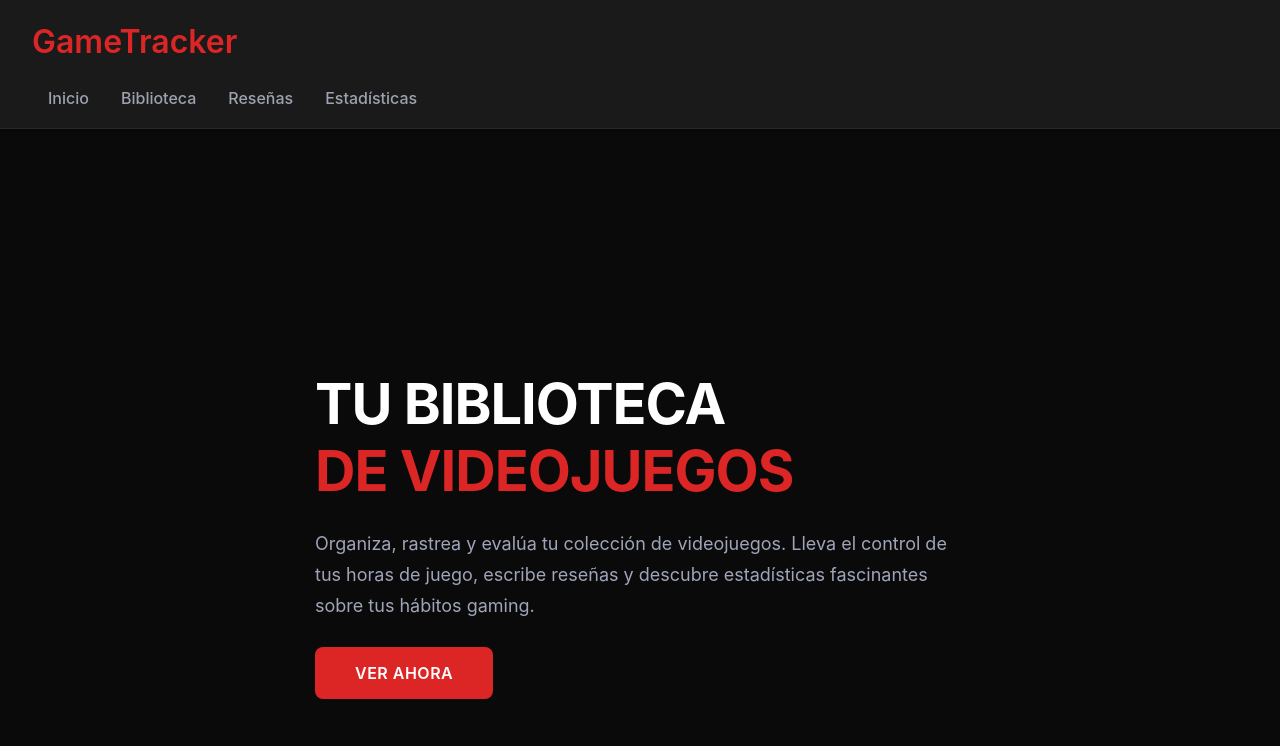
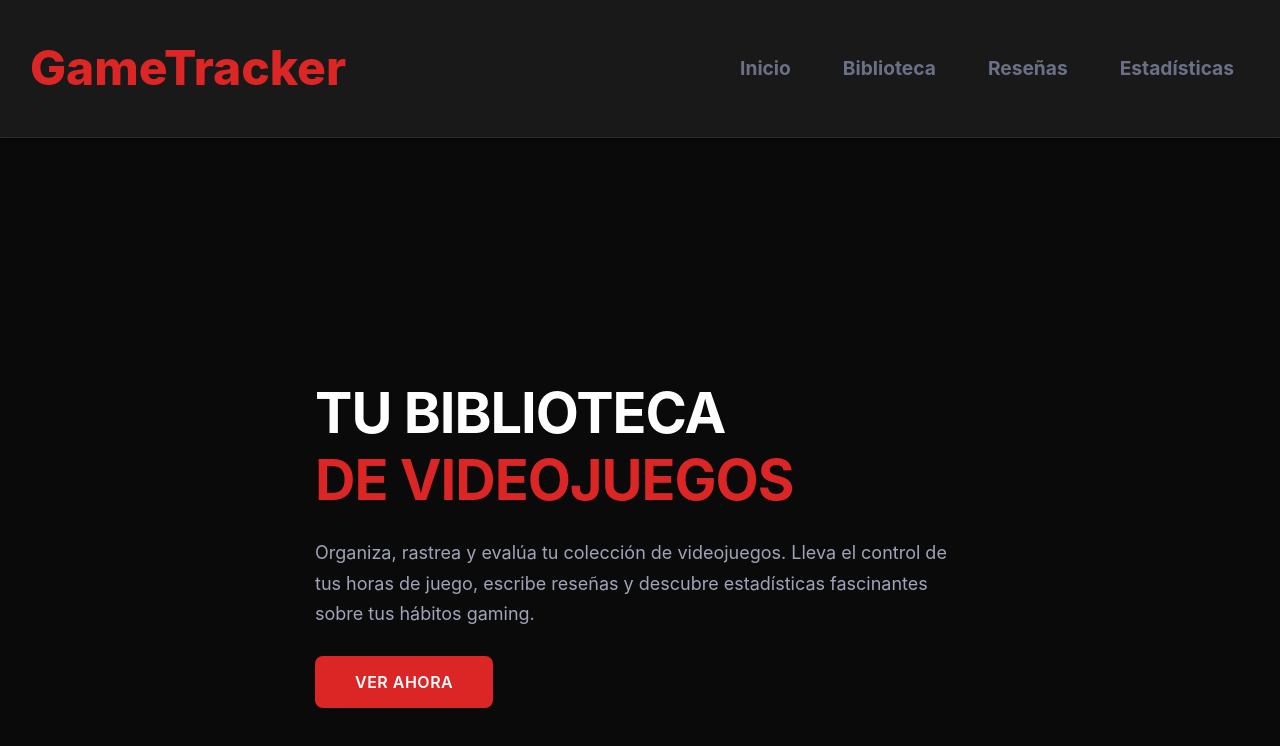
Before and after one commit to carolina148c/frontend-jc, a React (Vite) app: page / in a window 1280 px wide. Shown: the top 746 px of the page. Built offline with nearby package versions, Linux system fonts and the light colour scheme.

Commit message:
Organización del Header

```diff
--- a/src/App.jsx
+++ b/src/App.jsx
@@ -8,9 +8,10 @@
 function App() {
   return (
     <Router>
-      <nav>
+      <nav  className="main-nav-bar">
         <h2>GameTracker</h2>
-        <div>
+
+        <div className="nav-links">
           <Link to="/">Inicio</Link>
           <Link to="/biblioteca">Biblioteca</Link>
           <Link to="/resenas">Reseñas</Link>
--- a/src/assets/css/Inicio.css
+++ b/src/assets/css/Inicio.css
@@ -96,3 +96,46 @@
     width: 100%;
   }
 }
+
+.main-nav-bar {
+    /* Propiedades de Flexbox para la alineación */
+    display: flex;
+    align-items: center;
+    justify-content: space-between;
+
+    /* Mantén el padding y el background-color como en la imagen */
+    padding: 30px 30px;
+    background-color:#19191a;
+    color: white;
+}
+
+/* 2. Estilos para los Enlaces (el div que los agrupa) */
+.nav-links {
+    display: flex;
+    gap: 20px;
+}
+
+/* 3. Estilos del Título (GameTracker) */
+.main-nav-bar h2 {
+    color: #dc2626;
+    margin: 0;
+    font-size: 3em;
+    font-weight: 800;
+
+}
+
+/* 4. Estilos de los Links */
+.nav-links a {
+    color:#6c7086;
+    text-decoration: none;
+    font-weight: bold;
+    transition: color 0.2s ease;
+    font-size: 1.2em;
+
+
+}
+
+/* 5. Estilo al pasar el mouse (HOVER) */
+.nav-links a:hover {
+    color: #dc2626
+}
```
